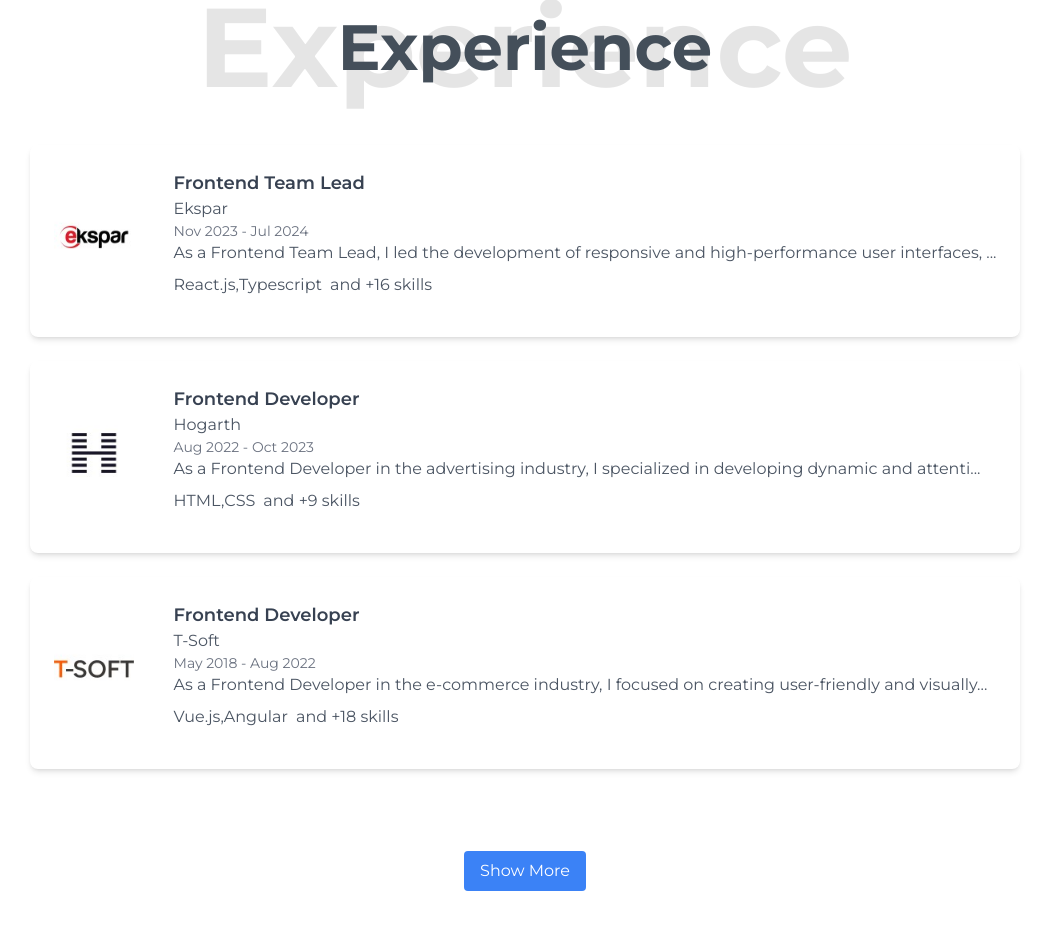
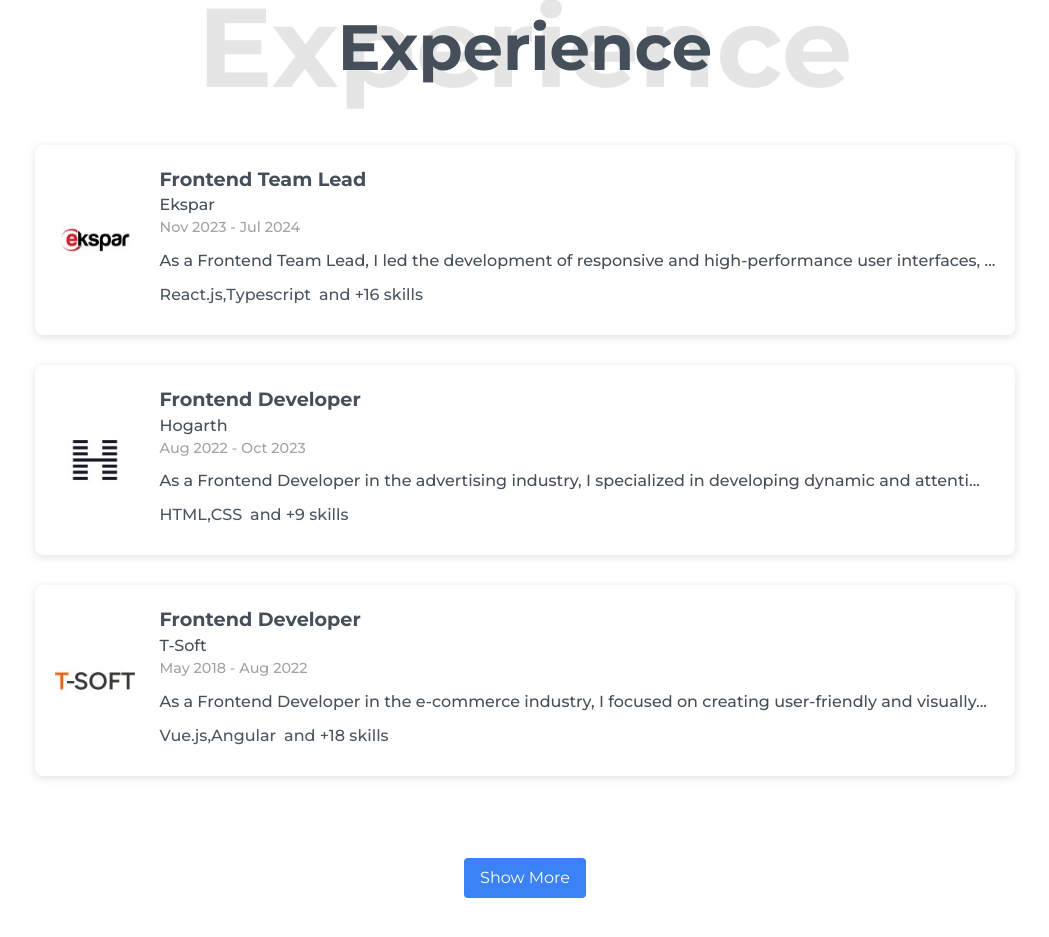
Before and after one commit to mehmetbacik/mehmetbacik.com, a Next.js app: page / in a window 1280 px wide. Shown: the part 1697-2634 px from the top of the page, without its empty margins (115-1164 px from the left). Built offline with nearby package versions, Linux system fonts and the light colour scheme.

Commit message:
Update
Updated for Experience component.

```diff
--- a/src/app/experience/Experience.tsx
+++ b/src/app/experience/Experience.tsx
@@ -38,32 +38,33 @@ const Experience: React.FC<ExperienceProps> = ({ id }) => {
           <h1 className={styles.experience_bigtitle}>Experience</h1>
           <h2 className={styles.experience_title}>Experience</h2>
         </div>
-        <div className="flex flex-col gap-6">
+        <div className={styles.experience_list}>
           {visibleExperiences.map((item, index) => (
             <div
               key={index}
-              className="w-full card-area cursor-pointer rounded-lg shadow-md hover:bg-gray-200 transition-colors duration-300 card-area"
+              className={styles.experience_list_item}
               onClick={() => togglePopup(index)}
             >
-              <div className="p-4 md:p-6 relative">
-                <div className="flex items-center gap-6 mb-2">
+              <div className={styles.experience_card}>
+                <div className={styles.experience_card_content}>
                   <Image
                     src={item.logo}
                     alt={`${item.company} Logo`}
                     width={80}
                     height={80}
-                    className="object-contain"
                   />
-                  <div className="ml-4">
-                    <h3 className="text-lg font-semibold text-gray-700">
+                  <div className={styles.experience_card_text}>
+                    <h3 className={styles.experience_card_title}>
                       {item.title}
                     </h3>
-                    <h4 className="text-gray-600">{item.company}</h4>
-                    <p className="text-gray-500 text-sm">{item.date}</p>
-                    <p className="text-gray-600">
+                    <h4 className={styles.experience_card_company}>
+                      {item.company}
+                    </h4>
+                    <p className={styles.experience_card_date}>{item.date}</p>
+                    <p className={styles.experience_card_description}>
                       {truncateText(item.description, 100)}{" "}
                     </p>
-                    <ul className="mt-2">
+                    <ul className={styles.experience_card_technologies}>
                       {(() => {
                         const technologies = item.technology.split(" - ");
                         const visibleTechnologies = technologies.slice(0, 2);
@@ -112,9 +113,9 @@ const Experience: React.FC<ExperienceProps> = ({ id }) => {
                         <h4 className="text-gray-700 font-semibold mb-2">
                           Technologies Used:
                         </h4>
-                        <div className="grid grid-cols-2 gap-2 sm:grid-cols-2 md:grid-cols-3">
+                        <ul className="grid grid-cols-2 gap-2 sm:grid-cols-2 md:grid-cols-3">
                           {item.technology.split(" - ").map((tech, i) => (
-                            <span key={i} className="flex items-center mb-2">
+                            <li key={i} className="flex items-center mb-2">
                               <Icon
                                 icon={
                                   technologyIconMapping[tech] ||
@@ -125,9 +126,9 @@ const Experience: React.FC<ExperienceProps> = ({ id }) => {
                                 className="text-blue-500 mr-2"
                               />
                               <span className="text-gray-600">{tech}</span>
-                            </span>
+                            </li>
                           ))}
-                        </div>
+                        </ul>
                       </div>
                     </div>
                   </div>
--- a/src/app/experience/styles/Experience.module.scss
+++ b/src/app/experience/styles/Experience.module.scss
@@ -28,5 +28,63 @@
                 color: $slate-blue;
             }
         }
+        .experience_list {
+            display: flex;
+            flex-direction: column;
+            align-items: center;
+            justify-content: center;
+            gap: 30px;
+            .experience_list_item {
+                width: 100%;
+                cursor: pointer;
+                border-radius: 8px;
+                box-shadow: rgba(99, 99, 99, 0.2) 0px 2px 8px 0px;
+                transition-duration: 300ms;
+                &:hover {
+                    background-color: $pale-gray;
+                }
+                .experience_card {
+                    position: relative;
+                    padding: 20px;
+                    .experience_card_content {
+                        display: flex;
+                        align-items: center;
+                        gap: 25px;
+                        img {
+                            object-fit: contain;
+                        }
+                        .experience_card_text {
+                            .experience_card_title {
+                                font-size: 1.2rem;
+                                color: $slate-blue;
+                                font-weight: 700;
+                            }
+                            .experience_card_company {
+                                font-size: 1rem;
+                                color: $slate-blue;
+                                font-weight: 500;
+                            }
+                            .experience_card_date {
+                                font-size: 0.9rem;
+                                color: $gray;
+                                font-weight: 500;
+                                margin-bottom: 10px;
+                            }
+                            .experience_card_description{
+                                font-size: 1rem;
+                                color: $slate-blue;
+                                font-weight: 500;
+                                margin-bottom: 10px;
+                            }
+                            .experience_card_technologies {
+                                font-size: 1rem;
+                                color: $slate-blue;
+                                font-weight: 500;
+                            }
+                        }
+                    }
+                }
+            }
+        }
     }
 }
--- a/src/data/experienceData.ts
+++ b/src/data/experienceData.ts
@@ -69,44 +69,44 @@ export const experienceData: ExperienceItem[] = [
 export const technologyIconMapping: { [key: string]: string } = {
   "React.js": "logos:react",
   "Vue.js": "logos:vue",
-  Angular: "logos:angular-icon",
-  Typescript: "logos:typescript-icon",
+  "Angular": "logos:angular-icon",
+  "Typescript": "logos:typescript-icon",
   "Next.js": "logos:nextjs-icon",
-  Vite: "logos:vitejs",
+  "Vite": "logos:vitejs",
   "React Router": "logos:react-router",
   "Vue Router": "logos:vue",
-  Redux: "logos:redux",
-  Vuex: "logos:vue",
-  SWR: "logos:swr",
-  SASS: "logos:sass",
-  Bootstrap: "logos:bootstrap",
-  TailwindCSS: "logos:tailwindcss-icon",
-  HTML: "logos:html-5",
-  CSS: "logos:css-3",
-  Javascript: "logos:javascript",
-  Jquery: "logos:jquery",
+  "Redux": "logos:redux",
+  "Vuex": "logos:vue",
+  "SWR": "logos:swr",
+  "SASS": "logos:sass",
+  "Bootstrap": "logos:bootstrap",
+  "TailwindCSS": "logos:tailwindcss-icon",
+  "HTML": "logos:html-5",
+  "CSS": "logos:css-3",
+  "Javascript": "logos:javascript",
+  "Jquery": "logos:jquery",
   "Node.js": "logos:nodejs-icon",
-  Python: "logos:python",
-  PHP: "logos:php",
-  C: "logos:c",
-  MySQL: "logos:mysql",
-  npm: "logos:npm-icon",
-  Yarn: "logos:yarn",
+  "Python": "logos:python",
+  "PHP": "logos:php",
+  "C": "logos:c",
+  "MySQL": "logos:mysql",
+  "npm": "logos:npm-icon",
+  "Yarn": "logos:yarn",
   "SVN(Subversion)": "logos:subversion",
-  Git: "logos:git-icon",
-  Docker: "logos:docker-icon",
-  Swagger: "logos:swagger",
+  "Git": "logos:git-icon",
+  "Docker": "logos:docker-icon",
+  "Swagger": "logos:swagger",
   "Azure Devops": "cib:azure-devops",
-  Radar: "logos:apple-app-store",
-  Trello: "logos:trello",
-  Figma: "logos:figma",
-  Sketch: "logos:sketch",
+  "Radar": "logos:apple-app-store",
+  "Trello": "logos:trello",
+  "Figma": "logos:figma",
+  "Sketch": "logos:sketch",
   "Adobe Xd": "logos:adobe-xd",
-  Zeplin: "logos:zeplin",
+  "Zeplin": "logos:zeplin",
   "Visual Studio Code": "logos:visual-studio-code",
-  Xcode: "logos:xcode",
-  BBEdit: "logos:apple-app-store",
-  SublimeText: "logos:sublimetext-icon",
+  "Xcode": "logos:xcode",
+  "BBEdit": "logos:apple-app-store",
+  "SublimeText": "logos:sublimetext-icon",
   "NotePad++": "simple-icons:notepadplusplus",
-  AdobePhotoshop: "logos:adobe-photoshop",
+  "AdobePhotoshop": "logos:adobe-photoshop",
 };
--- a/src/styles/variables.scss
+++ b/src/styles/variables.scss
@@ -13,3 +13,5 @@ $black: hsl(0, 0%, 0%);
 $very-light-gray: hsl(0, 0%, 91%);
 $bright-blue: hsl(209, 95%, 38%);
 $slate-blue: hsl(210, 14%, 31%);
+$pale-gray: hsl(220, 13%, 91%);
+$gray: 	hsl(210, 1%, 64%);
```
